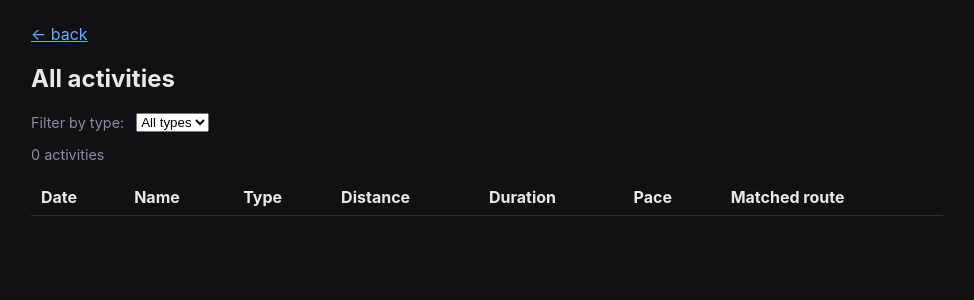
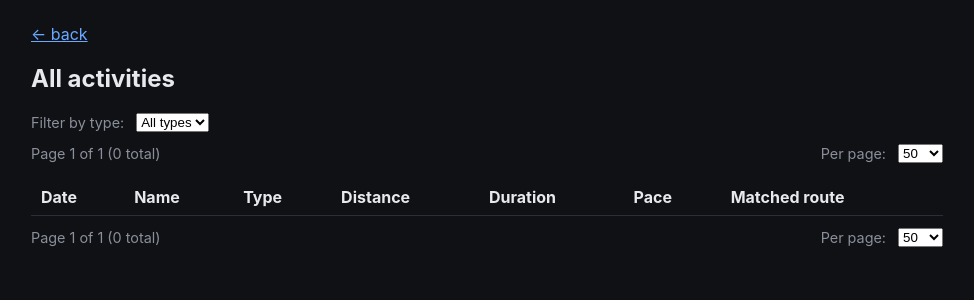
Before and after one commit to magicmatt007/matched-runs, a FastAPI app: page /activities in a window 1280 px wide. Shown: the part 57-357 px from the top of the page, without its empty margins (153-1127 px from the left). Run offline with FastAPI, Linux system fonts and the light colour scheme; data that the repository does not hold is empty; parts of the project's set-up code (start-up, migrations or seed data) failed here and were passed over; some libraries are stand-ins or nearby versions.

Commit message:
Add use name from Strava's 'activities.csv' Add activity type ignore V2 versioning from Garmin. Merge hiking, walking and kayaking,rowing for Strava imports Add pagination

```diff
--- a/app/main.py
+++ b/app/main.py
@@ -20,6 +20,8 @@ from app.fit_parser import parse_fit_bytes
 from app.tcx_parser import parse_tcx_bytes
 from app.matcher import resample_track, rebuild_groups, find_cross_source_duplicate, merge_duplicate_activities, SOURCE_PRIORITY
 from app.polyline_util import decode_polyline
+from app.type_normalize import normalize_activity_type
+from app.strava_csv import parse_strava_activities_csv
 from app import strava_client
 from app import garmin_client
 
@@ -40,7 +42,7 @@ def _save_activity(db: Session, source: str, external_id: str, name: str,
                     points, distance_m: float, duration_s, start_time,
                     activity_type: str = None):
     """Returns ("added", activity), ("updated", activity), or ("unchanged", activity)."""
-    activity_type = activity_type or "Other"
+    activity_type = normalize_activity_type(activity_type or "Other", source)
     existing = db.query(Activity).filter_by(source=source, external_id=external_id).first()
 
     if existing:
@@ -187,6 +189,25 @@ async def upload_gpx(request: Request, db: Session = Depends(get_db)):
     added, updated, unchanged, skipped, unsupported_ext = 0, 0, 0, 0, 0
     seen_extensions = set()
 
+    # Strava's bulk export includes a top-level activities.csv mapping each
+    # exported file to the title you actually gave it on Strava. If it's
+    # part of this upload, pull it out first and use it to name-override
+    # anything we're about to import (and anything already imported before).
+    name_overrides = {}
+    activity_files = []
+    for f in files:
+        if hasattr(f, "filename") and (f.filename or "").lower().endswith("activities.csv"):
+            try:
+                content = await f.read()
+                found = parse_strava_activities_csv(content)
+                name_overrides.update(found)
+                logger.info("Loaded %d titles from %s", len(found), f.filename)
+            except Exception as e:
+                logger.warning("Failed to parse %s: %s", f.filename, e)
+        else:
+            activity_files.append(f)
+    files = activity_files
+
     for f in files:
         # Duck-type instead of isinstance(f, UploadFile): depending on
         # Starlette/FastAPI version, objects returned by request.form() may
@@ -237,9 +258,12 @@ async def upload_gpx(request: Request, db: Session = Depends(get_db)):
         else:
             source = "fit"
 
+        base_filename = (f.filename or "").rsplit("/", 1)[-1].strip().lower()
+        final_name = name_overrides.get(base_filename) or parsed["name"]
+
         status, activity = _save_activity(
             db, source=source, external_id=f.filename,
-            name=parsed["name"], points=parsed["points"],
+            name=final_name, points=parsed["points"],
             distance_m=parsed["distance_m"], duration_s=parsed["duration_s"],
             start_time=parsed["start_time"], activity_type=parsed.get("activity_type"),
         )
@@ -249,6 +273,17 @@ async def upload_gpx(request: Request, db: Session = Depends(get_db)):
             updated += 1
         else:
             unchanged += 1
+
+    # Backfill names on already-imported activities too, in case
+    # activities.csv was uploaded separately from (before or after) the
+    # actual activity files.
+    if name_overrides:
+        for act in db.query(Activity).filter(Activity.source.in_(["gpx", "fit", "tcx"])).all():
+            base = (act.external_id or "").rsplit("/", 1)[-1].strip().lower()
+            better_name = name_overrides.get(base)
+            if better_name and act.name != better_name:
+                act.name = better_name
+                updated += 1
 
     db.commit()
     if added or updated:
@@ -265,12 +300,28 @@ async def upload_gpx(request: Request, db: Session = Depends(get_db)):
     )
 
 
+PAGE_SIZE_OPTIONS = [25, 50, 100, 200]
+DEFAULT_PAGE_SIZE = 50
+
+
+def paginate(query, page: int, page_size: int):
+    page = max(page or 1, 1)
+    if not page_size or page_size not in PAGE_SIZE_OPTIONS:
+        page_size = DEFAULT_PAGE_SIZE
+    total = query.count()
+    total_pages = max(1, -(-total // page_size))  # ceil div
+    page = min(page, total_pages)
+    items = query.offset((page - 1) * page_size).limit(page_size).all()
+    return items, page, total_pages, total, page_size
+
+
 @app.get("/activities", response_class=HTMLResponse)
-def activities_list(request: Request, type: str = None, db: Session = Depends(get_db)):
+def activities_list(request: Request, type: str = None, page: int = 1,
+                     page_size: int = DEFAULT_PAGE_SIZE, db: Session = Depends(get_db)):
     query = db.query(Activity).order_by(Activity.start_time.desc())
     if type:
         query = query.filter(Activity.activity_type == type)
-    activities = query.all()
+    activities, page, total_pages, total, page_size = paginate(query, page, page_size)
 
     types = sorted({
         row[0] for row in db.query(Activity.activity_type).distinct().all() if row[0]
@@ -281,19 +332,60 @@ def activities_list(request: Request, type: str = None, db: Session = Depends(ge
         "activities": activities,
         "types": types,
         "selected_type": type,
+        "page": page,
+        "total_pages": total_pages,
+        "total": total,
+        "page_size": page_size,
+        "page_size_options": PAGE_SIZE_OPTIONS,
     })
 
 
 @app.get("/group/{group_id}", response_class=HTMLResponse)
-def group_detail(group_id: int, request: Request, db: Session = Depends(get_db)):
+def group_detail(group_id: int, request: Request, page: int = 1,
+                  page_size: int = DEFAULT_PAGE_SIZE, db: Session = Depends(get_db)):
     group = db.query(RouteGroup).filter_by(id=group_id).first()
-    return templates.TemplateResponse("group.html", {"request": request, "group": group})
+    if not group:
+        return RedirectResponse("/", status_code=303)
+
+    activities_query = (
+        db.query(Activity).filter_by(group_id=group_id).order_by(Activity.start_time.desc())
+    )
+    activities, page, total_pages, total, page_size = paginate(activities_query, page, page_size)
+
+    return templates.TemplateResponse("group.html", {
+        "request": request,
+        "group": group,
+        "activities": activities,
+        "page": page,
+        "total_pages": total_pages,
+        "total": total,
+        "page_size": page_size,
+        "page_size_options": PAGE_SIZE_OPTIONS,
+    })
 
 
 @app.get("/activity/{activity_id}", response_class=HTMLResponse)
 def activity_detail(activity_id: int, request: Request, db: Session = Depends(get_db)):
     activity = db.query(Activity).filter_by(id=activity_id).first()
     return templates.TemplateResponse("activity.html", {"request": request, "activity": activity})
+
+
+@app.post("/normalize-types")
+def normalize_types_route(db: Session = Depends(get_db)):
+    changed = 0
+    for act in db.query(Activity).all():
+        new_type = normalize_activity_type(act.activity_type, act.source)
+        if new_type != act.activity_type:
+            act.activity_type = new_type
+            changed += 1
+    if changed:
+        db.commit()
+        rebuild_groups(db)  # merged/renamed types can change which activities group together
+    logger.info("Type normalization: %d activities updated", changed)
+    return RedirectResponse(
+        f"/?imported=0&updated={changed}&skipped=0&duplicates=0&unsupported=0",
+        status_code=303,
+    )
 
 
 @app.post("/dedupe")
--- /dev/null
+++ b/app/templates/_pagination.html
@@ -0,0 +1,26 @@
+{% macro pagination_controls(page, total_pages, total, page_size, page_size_options, base_url, extra_params={}) %}
+<div class="row" style="justify-content: space-between; margin: 12px 0; flex-wrap: wrap;">
+    <div class="row">
+        <span class="muted">Page {{ page }} of {{ total_pages }} ({{ total }} total)</span>
+        {% if page > 1 %}
+            <a class="button" href="{{ base_url }}?page=1&page_size={{ page_size }}{% for k, v in extra_params.items() %}&{{ k }}={{ v }}{% endfor %}">&laquo; First</a>
+            <a class="button" href="{{ base_url }}?page={{ page - 1 }}&page_size={{ page_size }}{% for k, v in extra_params.items() %}&{{ k }}={{ v }}{% endfor %}">&lsaquo; Prev</a>
+        {% endif %}
+        {% if page < total_pages %}
+            <a class="button" href="{{ base_url }}?page={{ page + 1 }}&page_size={{ page_size }}{% for k, v in extra_params.items() %}&{{ k }}={{ v }}{% endfor %}">Next &rsaquo;</a>
+            <a class="button" href="{{ base_url }}?page={{ total_pages }}&page_size={{ page_size }}{% for k, v in extra_params.items() %}&{{ k }}={{ v }}{% endfor %}">Last &raquo;</a>
+        {% endif %}
+    </div>
+    <form method="get" action="{{ base_url }}" class="row">
+        {% for k, v in extra_params.items() %}<input type="hidden" name="{{ k }}" value="{{ v }}">{% endfor %}
+        <input type="hidden" name="page" value="1">
+        <label class="muted" for="page_size">Per page:</label>
+        <select name="page_size" id="page_size" onchange="this.form.submit()">
+            {% for opt in page_size_options %}
+            <option value="{{ opt }}" {% if opt == page_size %}selected{% endif %}>{{ opt }}</option>
+            {% endfor %}
+        </select>
+        <noscript><button type="submit">Apply</button></noscript>
+    </form>
+</div>
+{% endmacro %}
--- a/app/templates/activities.html
+++ b/app/templates/activities.html
@@ -1,4 +1,5 @@
 {% extends "base.html" %}
+{% from "_pagination.html" import pagination_controls %}
 {% block title %}All Activities{% endblock %}
 {% block content %}
 
@@ -13,10 +14,12 @@
         <option value="{{ t }}" {% if t == selected_type %}selected{% endif %}>{{ t }}</option>
         {% endfor %}
     </select>
+    <input type="hidden" name="page_size" value="{{ page_size }}">
     <noscript><button type="submit">Apply</button></noscript>
 </form>
 
-<p class="muted">{{ activities|length }} activities</p>
+{{ pagination_controls(page, total_pages, total, page_size, page_size_options, "/activities",
+                        {"type": selected_type} if selected_type else {}) }}
 
 <table class="table">
     <thead>
@@ -51,4 +54,7 @@
     </tbody>
 </table>
 
+{{ pagination_controls(page, total_pages, total, page_size, page_size_options, "/activities",
+                        {"type": selected_type} if selected_type else {}) }}
+
 {% endblock %}
--- /dev/null
+++ b/app/type_normalize.py
@@ -0,0 +1,48 @@
+"""
+Activity type cleanup.
+
+Two independent problems, both fixed here:
+
+1. Garmin's internal activity-type keys sometimes carry a version suffix
+   (e.g. "kayaking_v2") when Garmin revises the sensor/algorithm profile
+   behind a sport. Our parsers title-case the raw key, which turned that
+   into a visible "Kayaking V2" label. Stripped here, for every source -
+   it's not a real distinct type, just an internal versioning artifact.
+
+2. Older watches (e.g. a Polar synced into Strava years ago) had a more
+   limited choice of activity types, so the same real activity might have
+   been logged as "Walking" one year and "Hiking" another. For anything
+   NOT sourced from a live Garmin sync (which reports today's real type),
+   these legacy choices get merged into one canonical type.
+"""
+import re
+
+# real-type -> canonical-type, for sources OTHER than "garmin" only
+LEGACY_TYPE_MERGE = {
+    "hiking": "Hiking",
+    "walking": "Hiking",
+    "kayaking": "Kayaking",
+    "rowing": "Kayaking",
+}
+
+_VERSION_SUFFIX_RE = re.compile(r"\s*v\d+$", re.IGNORECASE)
+
+
+def strip_version_suffix(type_str: str) -> str:
+    if not type_str:
+        return type_str
+    return _VERSION_SUFFIX_RE.sub("", type_str).strip()
+
+
+def normalize_activity_type(raw_type: str, source: str) -> str:
+    if not raw_type:
+        return "Other"
+
+    cleaned = strip_version_suffix(raw_type)
+
+    if source != "garmin":
+        key = cleaned.strip().lower()
+        if key in LEGACY_TYPE_MERGE:
+            cleaned = LEGACY_TYPE_MERGE[key]
+
+    return cleaned or "Other"
```
Also changed, not shown: app/strava_csv.py (added, +26 -0 lines), app/templates/group.html (+6 -1 lines), app/templates/index.html (+9 -3 lines), README.md.
